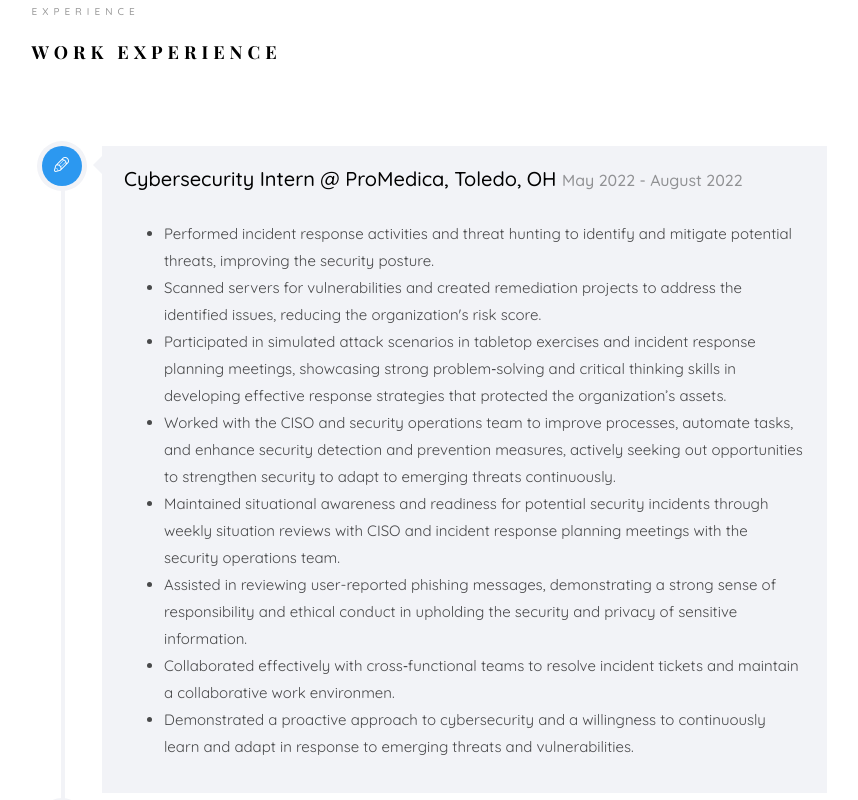
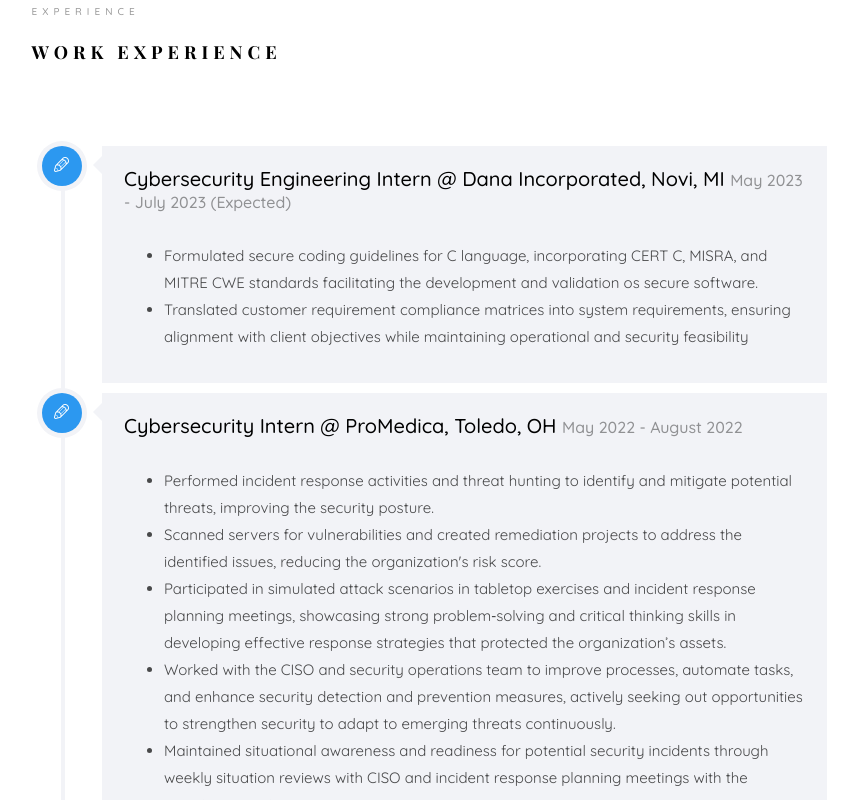
Before and after one commit to shresthaneeraj94/shresthaneeraj94.github.io, a plain HTML site: page index.html in a window 1280 px wide. Shown: the part 2539-3339 px from the top of the page, without its empty margins (361-1219 px from the left). Drawn offline with nearby package versions, Linux system fonts and the light colour scheme; files whose address does not match are found by name; a web font is replaced by a local one.

Commit message:
dana experience added

```diff
--- a/index.html
+++ b/index.html
@@ -269,6 +269,25 @@
 					<div class="row">
 						<div class="col-md-12">
 				         <div class="timeline-centered">
+
+							<article class="timeline-entry animate-box" data-animate-effect="fadeInLeft">
+					            <div class="timeline-entry-inner">
+
+					               <div class="timeline-icon color-1">
+					                  <i class="icon-pen2"></i>
+					               </div>
+
+					               <div class="timeline-label">
+					                  <h2><a href="https://www.promedica.org/" target="_blank">Cybersecurity Engineering Intern @ Dana Incorporated, Novi, MI</a> <span>May 2023 - July 2023 (Expected)</span></h2>
+					                  <ul>
+														<li>Formulated secure coding guidelines for C language, incorporating CERT C, MISRA, and MITRE CWE standards facilitating the development and validation os secure software.</li>
+														<li>Translated customer requirement compliance matrices into system requirements, ensuring alignment with client objectives while maintaining operational and security feasibility</li>
+
+
+									   </ul>
+					               </div>
+					            </div>
+					         </article>
 
 							<article class="timeline-entry animate-box" data-animate-effect="fadeInLeft">
 					            <div class="timeline-entry-inner">
```
